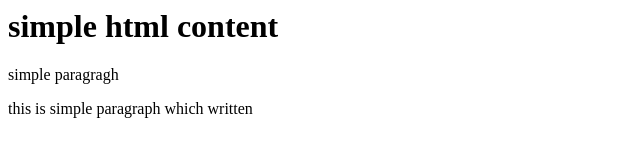
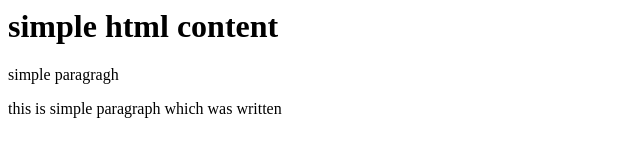
Before and after one commit to Aravinth-333/practiceproject1, a plain HTML site: page index.html in a window 1280 px wide. Shown: the full height of the page, 0-640 px from the left. Drawn offline with Linux system fonts and the light colour scheme.

Commit message:
Update index.html

```diff
--- a/index.html
+++ b/index.html
@@ -3,6 +3,6 @@
     <title>html</title>
     <h1>simple html content</h1>
     <p>simple paragragh</p>
-    <p>this is simple paragraph which written</p>
+    <p>this is simple paragraph which was written</p>
 </body>
 </head>
```
